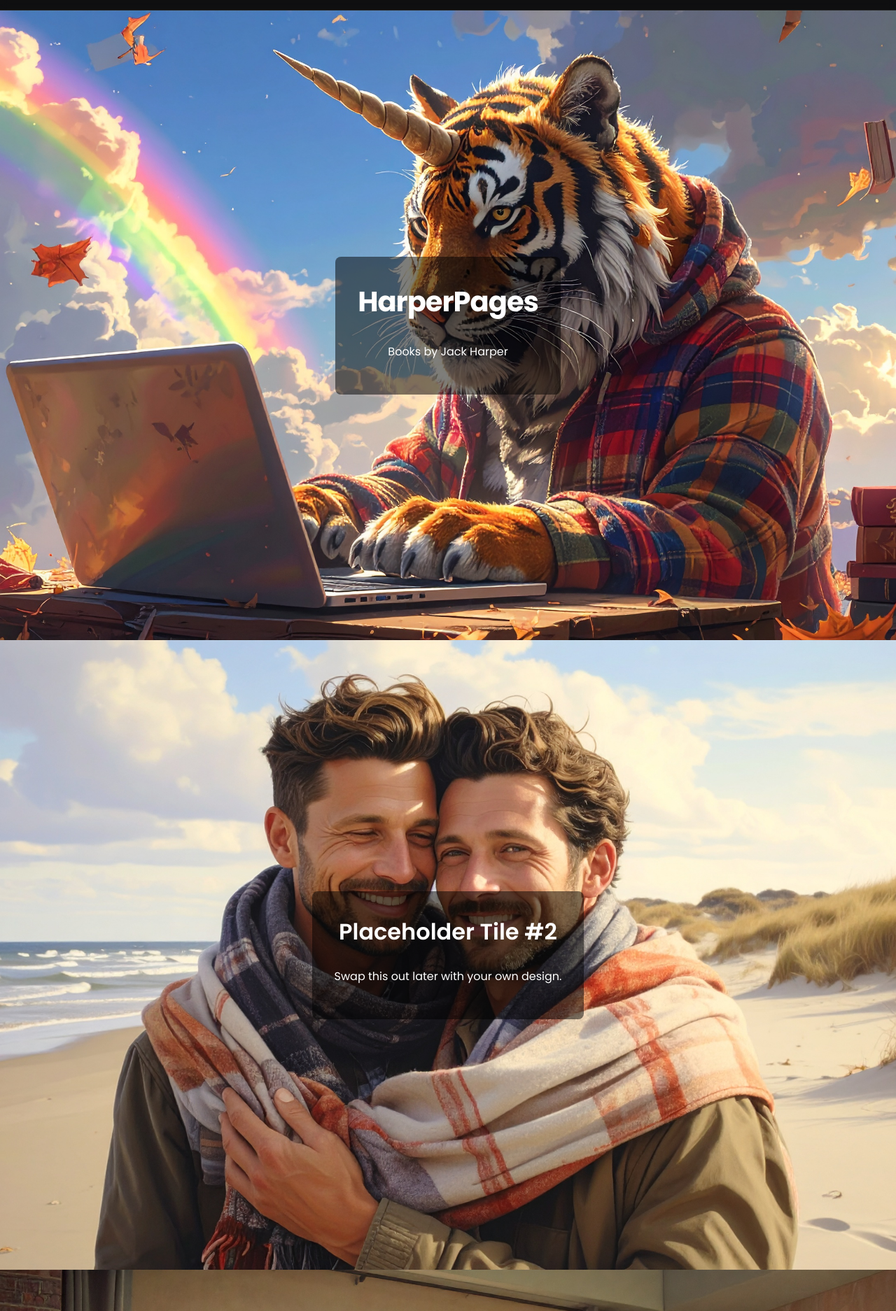
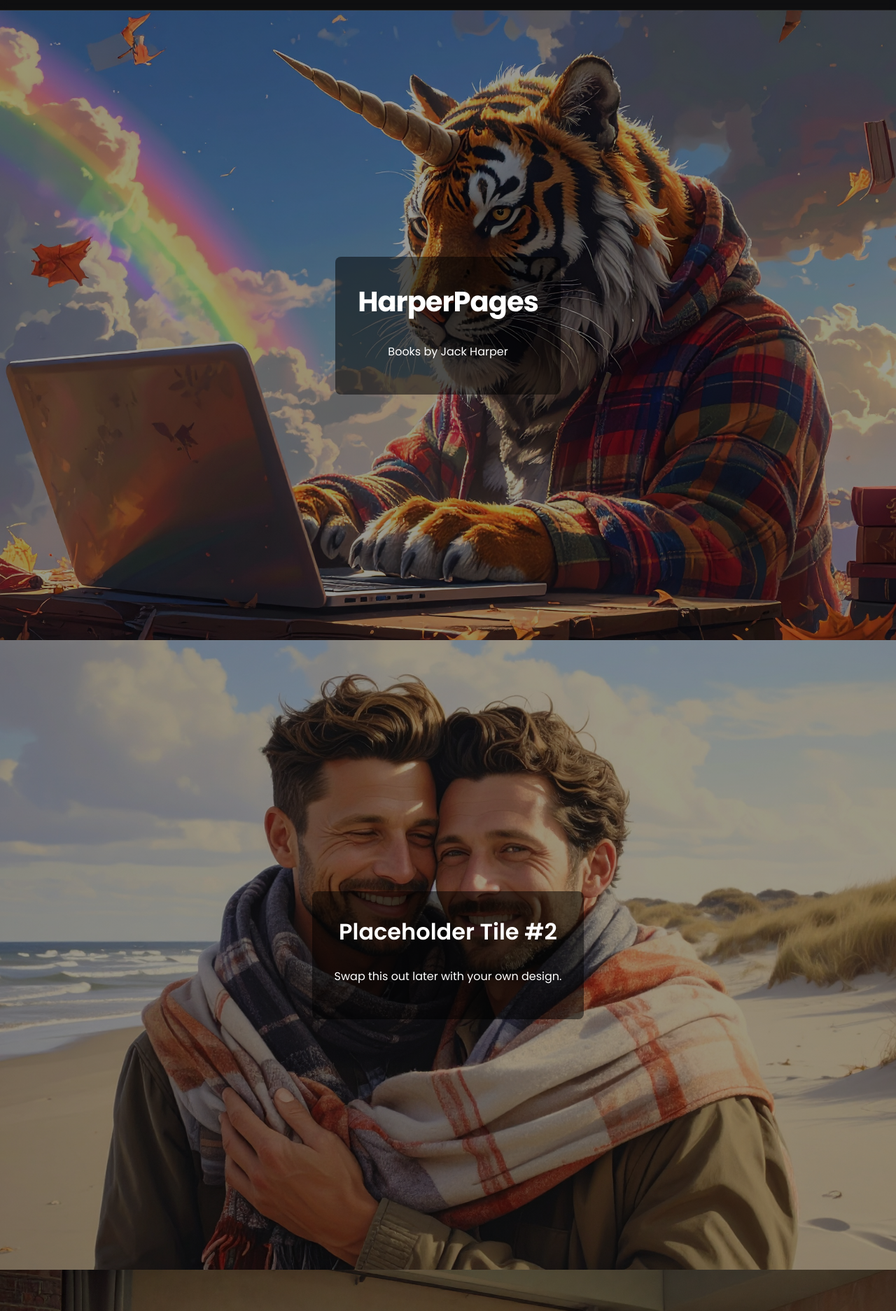
Before and after one commit to jackharperbooks/harperpages, a Jekyll site: the page built from index.html, in a window 1280 px wide. Shown: the part 370-2244 px from the top of the page at 70% size. Built offline with Jekyll 4.4.1, drawn with Linux system fonts in a browser that asks for light colours.

Commit message:
Update style.css

```diff
--- a/assets/css/style.css
+++ b/assets/css/style.css
@@ -340,3 +340,49 @@
   font-size: 0.85rem;
   color: var(--muted);
 }
+
+/* ===========================
+   PARALLAX HERO + MOBILE FALLBACK
+   =========================== */
+.parallax {
+  height: 100vh;
+  background-attachment: fixed;   /* desktop parallax */
+  background-position: center;
+  background-repeat: no-repeat;
+  background-size: cover;
+  display: flex;
+  align-items: center;
+  justify-content: center;
+  position: relative;             /* needed for overlay */
+}
+
+/* Overlay gradient for readability */
+.parallax::before {
+  content: "";
+  position: absolute;
+  inset: 0;
+  background: linear-gradient(
+    rgba(0,0,0,0.4),   /* darker at top */
+    rgba(0,0,0,0.4)    /* darker at bottom */
+  );
+  z-index: 0;
+}
+
+/* Ensure hero text sits above overlay */
+.hero-text {
+  position: relative;
+  z-index: 1;
+  text-align: center;
+  color: white;
+  padding: 2rem;
+  border-radius: 8px;
+}
+
+/* Mobile fallback: disable fixed backgrounds */
+@media (max-width: 768px) {
+  .parallax {
+    background-attachment: scroll; /* graceful fallback */
+    background-position: center center;
+    background-size: cover;
+  }
+}
```
